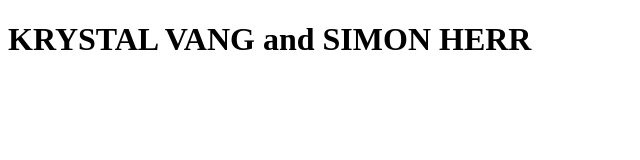
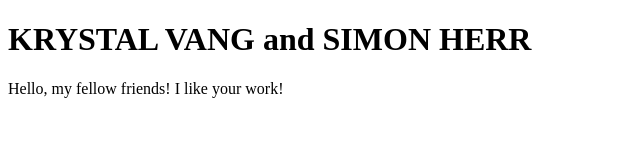
Before and after one commit to JohnChaCoder/Practice-Repository, a plain HTML site: page index.html in a window 1280 px wide. Shown: the whole page, without its empty margins (0-640 px from the left). Drawn offline with Linux system fonts and the light colour scheme.

Commit message:
added a compliment

```diff
--- a/index.html
+++ b/index.html
@@ -8,5 +8,6 @@
 </head>
 <body>
     <h1>KRYSTAL VANG and SIMON HERR</h1>
+    <p>Hello, my fellow friends! I like your work!</p>
 </body>
 </html>
```
